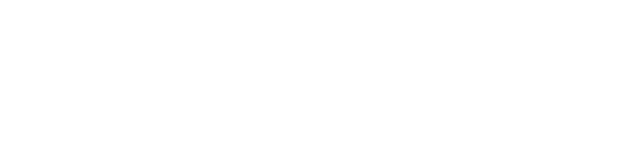
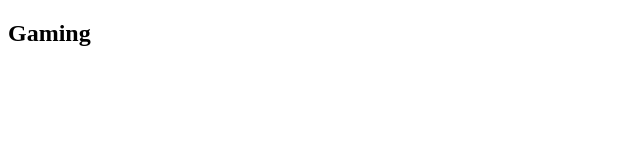
Before and after one commit to Tobias-ChasStudent/Team-Panda-Quire, a plain HTML site: page index.html in a window 1280 px wide. Shown: the whole page, without its empty margins (0-640 px from the left). Drawn offline with Linux system fonts and the light colour scheme.

Commit message:
Added header

```diff
--- a/index.html
+++ b/index.html
@@ -7,6 +7,8 @@
     <title>Quire</title>
 </head>
 <body>
-
+    <header>
+        <h2>Gaming</h2>
+    </header>
 </body>
 </html>
```
